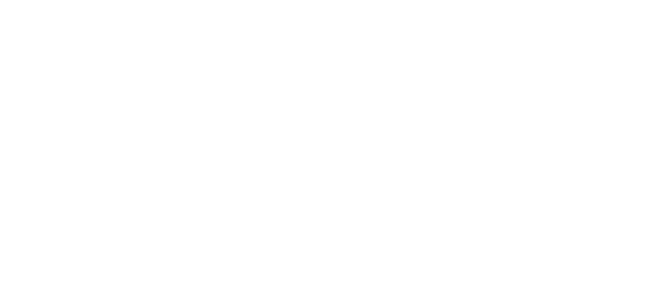
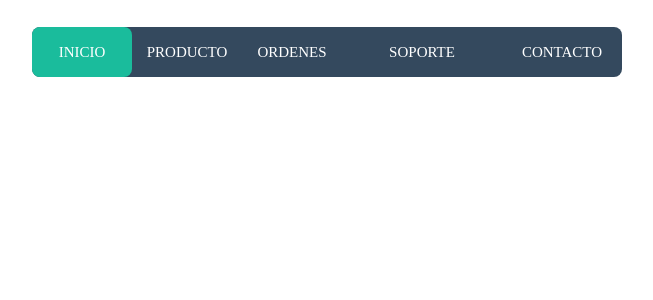
Before and after one commit to jessicatec93/adc_front, an Angular app: page / in a window 1280 px wide. Shown: the top 300 px of the page, without its empty margins (313-966 px from the left). Built offline with nearby package versions, Linux system fonts and the light colour scheme.

Commit message:
ADDED: header

```diff
--- a/src/app/header/header.component.css
+++ b/src/app/header/header.component.css
@@ -0,0 +1,100 @@
+nav {
+    margin: 27px auto 0;
+
+    position: relative;
+    width: 590px;
+    height: 50px;
+    background-color: #34495e;
+    border-radius: 8px;
+    font-size: 0;
+  }
+  nav a {
+    line-height: 50px;
+    height: 100%;
+    font-size: 15px;
+    display: inline-block;
+    position: relative;
+    z-index: 1;
+    text-decoration: none;
+    text-transform: uppercase;
+    text-align: center;
+    color: white;
+    cursor: pointer;
+  }
+  nav .animation {
+    position: absolute;
+    height: 100%;
+    top: 0;
+    z-index: 0;
+    transition: all .5s ease 0s;
+    border-radius: 8px;
+  }
+  a:nth-child(1) {
+    width: 100px;
+  }
+  a:nth-child(2) {
+    width: 110px;
+  }
+  a:nth-child(3) {
+    width: 100px;
+  }
+  a:nth-child(4) {
+    width: 160px;
+  }
+  a:nth-child(5) {
+    width: 120px;
+  }
+  nav .start-home, a:nth-child(1):hover~.animation {
+    width: 100px;
+    left: 0;
+    background-color: #1abc9c;
+  }
+  nav .start-about, a:nth-child(2):hover~.animation {
+    width: 110px;
+    left: 100px;
+    background-color: #e74c3c;
+  }
+  nav .start-blog, a:nth-child(3):hover~.animation {
+    width: 100px;
+    left: 210px;
+    background-color: #3498db;
+  }
+  nav .start-portefolio, a:nth-child(4):hover~.animation {
+    width: 160px;
+    left: 310px;
+    background-color: #9b59b6;
+  }
+  nav .start-contact, a:nth-child(5):hover~.animation {
+    width: 120px;
+    left: 470px;
+    background-color: #e67e22;
+  }
+
+  body {
+    font-size: 12px;
+    font-family: sans-serif;
+    background: #2c3e50;
+  }
+  h1 {
+    text-align: center;
+    margin: 40px 0 40px;
+    text-align: center;
+    font-size: 30px;
+    color: #ecf0f1;
+    text-shadow: 2px 2px 4px #000000;
+    font-family: 'Cherry Swash', cursive;
+  }
+
+  p {
+      position: absolute;
+      bottom: 20px;
+      width: 100%;
+      text-align: center;
+      color: #ecf0f1;
+      font-family: 'Cherry Swash',cursive;
+      font-size: 16px;
+  }
+
+  span {
+      color: #2BD6B4;
+  }
--- a/src/app/header/header.component.html
+++ b/src/app/header/header.component.html
@@ -0,0 +1,10 @@
+<header>
+    <nav>
+        <a href="#">Inicio</a>
+        <a href="#">Producto</a>
+        <a href="#">Ordenes</a>
+        <a href="#">Soporte</a>
+        <a href="#">Contacto</a>
+        <div class="animation start-home"></div>
+      </nav>
+</header>
```
